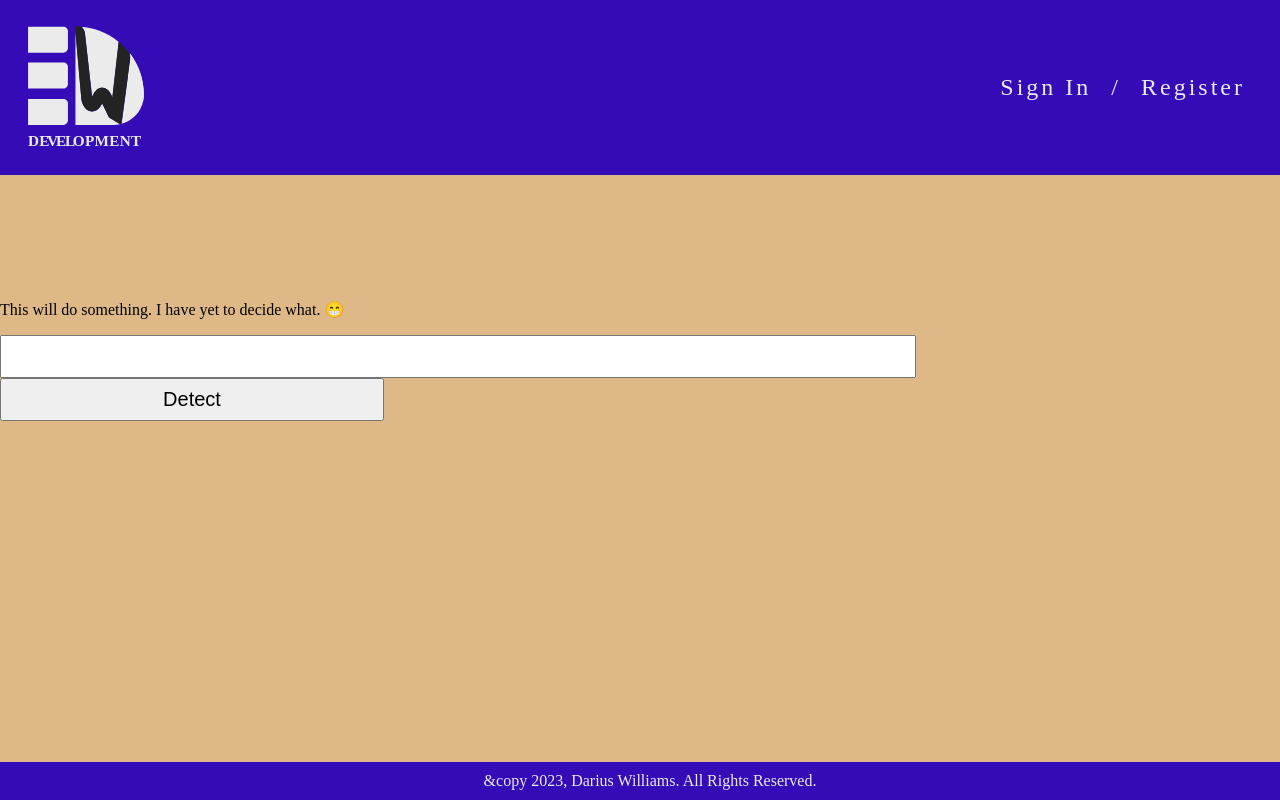
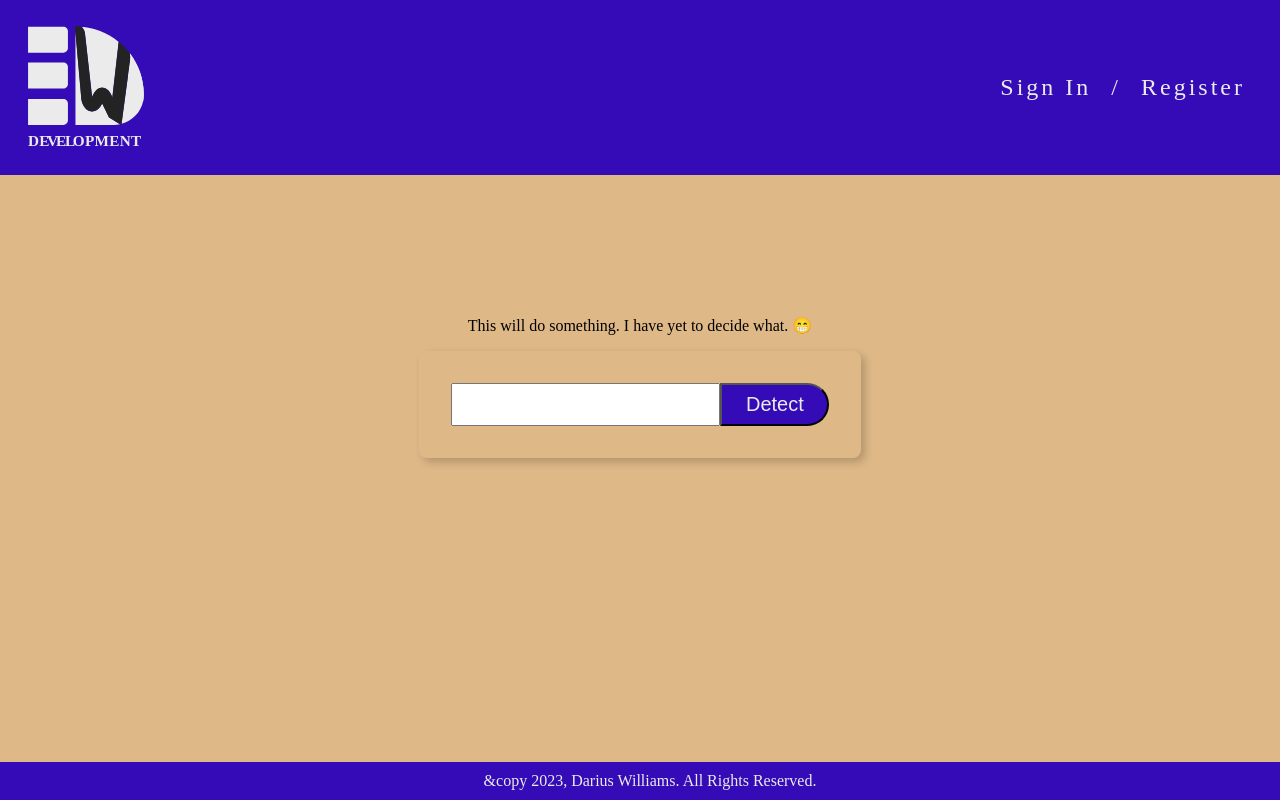
Before and after one commit to dwdsigned/dariusReact, a React (Vite) app: page / in a window 1280 px wide. Built offline with nearby package versions, Linux system fonts and the light colour scheme.

Commit message:
creating Rank component

```diff
--- a/src/App.css
+++ b/src/App.css
@@ -1,6 +1,11 @@
 body, html {
   margin: 0;
   padding: 0;
+}
+
+.centerReact {
+  display: flex;
+  justify-content: center;
 }
 
 
--- a/src/App.jsx
+++ b/src/App.jsx
@@ -1,6 +1,7 @@
 import { useState } from 'react'
 import './App.css'
 import Navigation from './components/navigation/Navigation.jsx'
+import Rank from './components/rank/Rank.jsx'
 import ImageLinkForm from './components/imageLinkForm/ImageLinkForm.jsx'
 import Footer from './components/footer/Footer'
 
@@ -10,6 +11,7 @@ function App() {
   return (
       <div className='App'>
         <Navigation />
+        <Rank />
         <ImageLinkForm />
         {/* {<Logo />
 
--- a/src/components/imageLinkForm/ImageLinkForm.css
+++ b/src/components/imageLinkForm/ImageLinkForm.css
@@ -1,5 +1,24 @@
 .ImageLinkForm {
     margin-top: 300px;
+    display: flex;
+    flex-direction: column;
+    justify-content: center;
+    align-items: center;
+
+
+}
+
+.ImageLinkForm p {
+    text-align: center;
+}
+
+.textButtonShadow {
+    padding: 32px;
+    border-radius: .5rem;
+    box-shadow: 4px 4px 8px 0px rgba( 0, 0, 0, 0.2 );
+    text-align: center;
+    max-width: 70%;
+
 }
 
 .ImageLinkForm input {
@@ -16,4 +35,12 @@
     text-decoration: none;
     padding: 8px 16px;
     display: inline-block;
+    color: rgb(235 235 235);
+    background-color: #340BB7;
+    border-radius: 0 30px 30px 0;
 }
+
+.ImageLinkForm button:hover {
+    transition: ease 0.3s all;
+  transform: scale(1.1);
+}
--- a/src/components/imageLinkForm/ImageLinkForm.jsx
+++ b/src/components/imageLinkForm/ImageLinkForm.jsx
@@ -4,11 +4,13 @@ import './ImageLinkForm.css'
 
 const ImageLinkForm = () => {
     return (
-        <div className="ImageLinkForm">
+        <div className="ImageLinkForm ">
             <p>{'This will do something. I have yet to decide what. 😁'}</p>
-            <div>
-                <input type="text" />
-                <button>Detect</button>
+            <div className="textButtonShadow centerReact">
+                <div className="centerReact">
+                    <input type="text" />
+                    <button>Detect</button>
+                </div>
             </div>
         </div>
     )
--- /dev/null
+++ b/src/components/rank/Rank.jsx
@@ -0,0 +1,21 @@
+import React from "react";
+import './Rank.css'
+
+
+const Rank = () => {
+    return (
+        <div>
+
+        </div>
+    )
+}
+
+
+
+
+
+
+
+
+
+export default Rank
--- a/src/index.css
+++ b/src/index.css
@@ -4,6 +4,13 @@ body {
   background: burlywood;
 }
 
+button {
+  cursor: pointer;
+}
+
+a:hover {
+  cursor: pointer;
+}
 
 
 
```
Also changed, not shown: src/components/rank/Rank.css (added).
